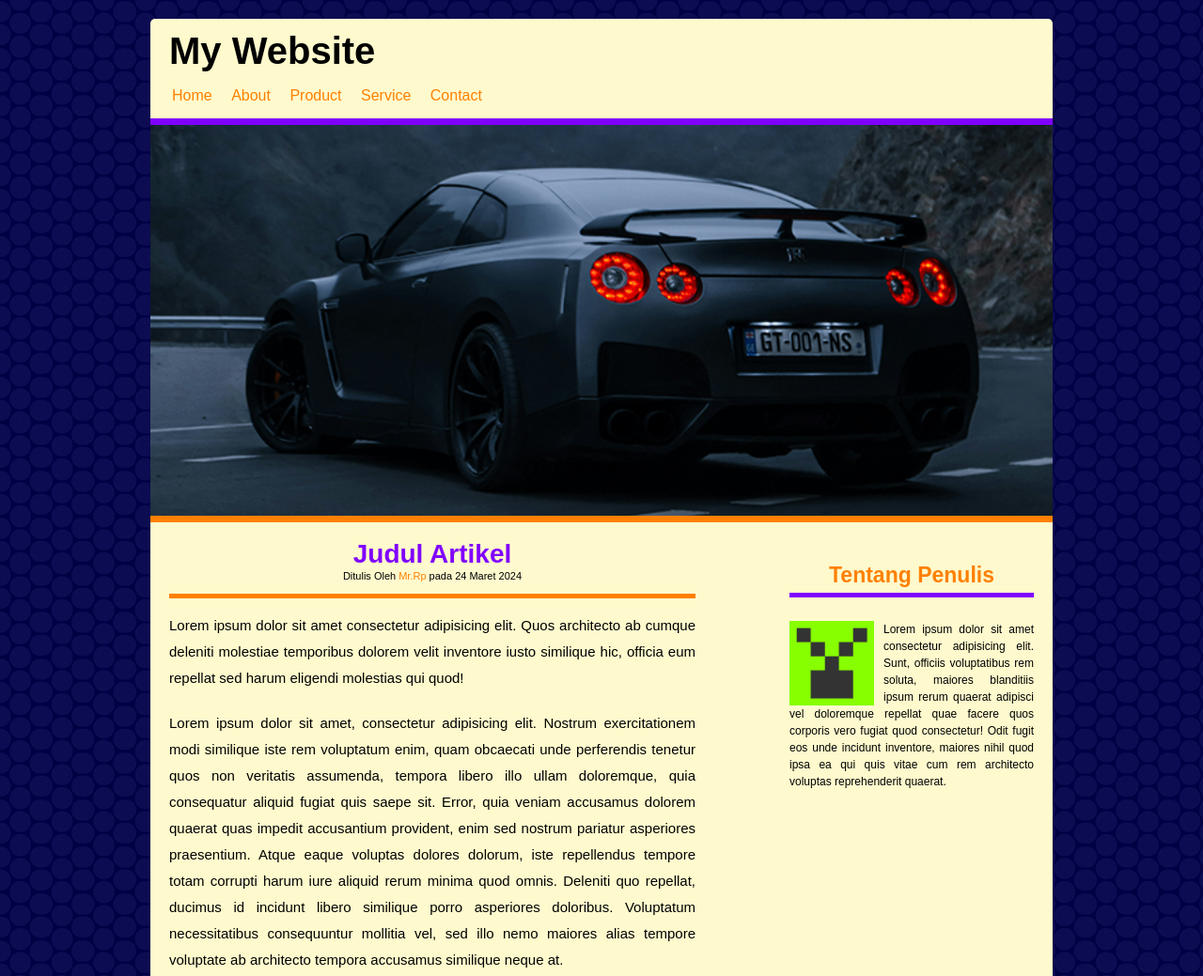
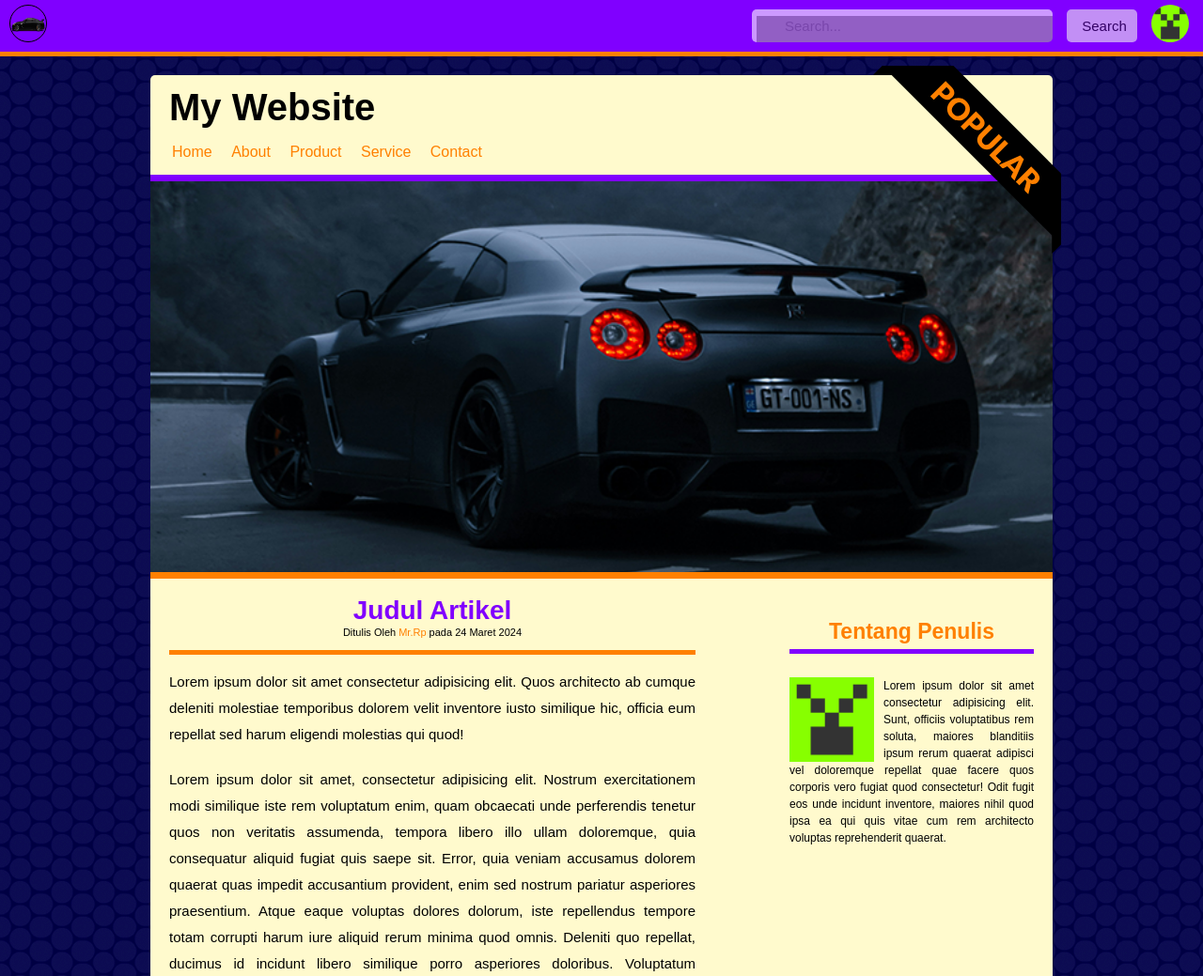
Before and after one commit to m-RafliRangga-p/-7_WebSederhanaPosition, a plain HTML site: page index.html in a window 1280 px wide. Shown: the top 1039 px of the page at 94% size. Drawn offline with Linux system fonts and the light colour scheme; grey boxes are pictures that could not be loaded.

Commit message:
02 - Done

```diff
--- a/index.html
+++ b/index.html
@@ -7,7 +7,21 @@
     <link rel="stylesheet" href="style.css" />
   </head>
   <body>
+    <div class="top-bar">
+      <img src="./src/pngwing.com.png" alt="logo" class="logo" />
+      <img src="./src/ppGithub.jpg" alt="pp" />
+      <form action="">
+        <input type="text" name="" id="" placeholder="Search..." />
+        <button>Search</button>
+      </form>
+    </div>
     <div class="container">
+      <a
+        href="https://youtu.be/fwPlIYflSUw?si=lpWCRt4q-_mHgjOm"
+        class="x"
+        target="_blank"
+        >@Mr.Rp</a
+      >
       <div class="header">
         <h1 class="judul">My Website</h1>
         <ul>
@@ -63,7 +77,7 @@
         </div>
         <div class="sidebar">
           <h3>Tentang Penulis</h3>
-          <img src="./src/ppGithub.jpg" alt="pp"/>
+          <img src="./src/ppGithub.jpg" alt="pp" />
           <p>
             Lorem ipsum dolor sit amet consectetur adipisicing elit. Sunt,
             officiis voluptatibus rem soluta, maiores blanditiis ipsum rerum
--- a/style.css
+++ b/style.css
@@ -10,11 +10,89 @@ body{
    background-image: url(src/circle-blues.png);
 }
 
+.top-bar{
+    position: fixed;
+    top: 0;
+    left: 0;
+    right: 0;
+    background-color: #8000FF;
+    height: 60px;
+    border-bottom: 5px solid #FF8000;
+    z-index: 9999;
+}
+
+.top-bar img{
+    width: 40px;
+    border-radius: 50%;
+    margin: 5px;
+    margin-right: 15px;
+    position: absolute;
+    right: 0;
+}
+
+.top-bar input{
+    position: absolute;
+    height: 35px;
+    width: 25%;
+    margin: 10px;
+    border: none;
+    opacity: 0.6;
+    border-radius: 5px;
+    font-family: Arial, Helvetica, sans-serif;
+    font-size: 15px;
+    text-indent: 5px;
+    color: #FF8000;
+    right: 150px;
+    /* background-color: #00ff80; */
+    background-image: url(https://www.w3schools.com/css/searchicon.png);
+    background-position: 5px 7px;
+    background-repeat: no-repeat;
+    padding-left: 30px;
+}
+
+.top-bar button{
+    position: absolute;
+    width: 75px;
+    height: 35px;
+    border: none;
+    border-radius: 5px;
+    font-family: Arial, Helvetica, sans-serif;
+    font-size: 15px;
+    text-indent: 5px;
+    color: #000;
+    right: 70px;
+    top: 10px;
+    opacity: 0.6;
+    text-align: center;
+}
+
+.logo{
+    width: 200px;
+    height: 40px;
+    position: absolute;
+    left: 0;
+    border: 1px solid black;
+    left: 5px;
+}
+
 .container{
     width: 960px;
-    margin: 20px auto;
+    margin: 80px auto;
     background-color: lemonchiffon;
     border-radius: 5px;
+    position: relative;
+}
+
+.x{
+    width: 200px;
+    height: 200px;
+    background-image: url(./src/svgviewer-output\ \(3\).svg);
+    background-repeat: no-repeat;
+    display: inline-block;
+    text-indent: -9999px;
+    position: absolute;
+    right: -9px;
+    top: -10px;
 }
 
 .header{
```
Also changed, not shown: src/pngaaa.com-1193787.png (added), src/pngwing.com.png (added), src/svgviewer-output (1).svg (added), src/svgviewer-output (2).svg (added), src/svgviewer-output (3).svg (added), src/svgviewer-output.svg (added), src/x.png (added), src/x.svg (added).
